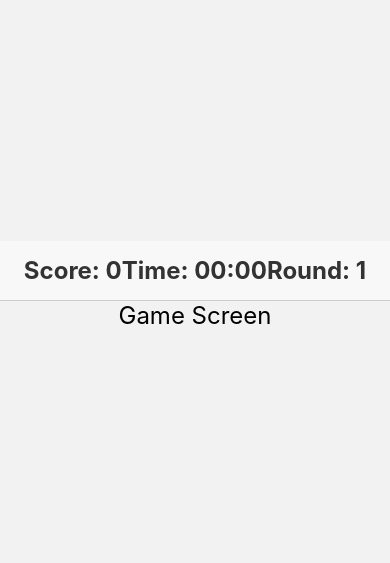
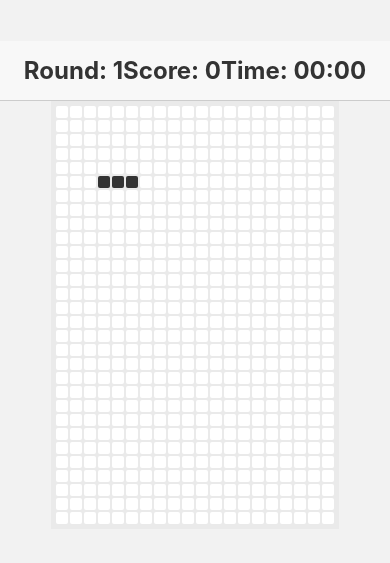
Before and after one commit to SometimesThinks/newtroSnake, a React Native app: screen /Game in a window 390 px wide. Shown: the part 137-700 px from the top of the page. Built offline with nearby package versions, Linux system fonts and the light colour scheme.

Commit message:
feat: 게임 바디 렌더링

```diff
--- /dev/null
+++ b/src/components/GameBody.tsx
@@ -0,0 +1,61 @@
+import React, { useState } from 'react';
+import styled from 'styled-components/native';
+
+const BOARD_WIDTH = 20;
+const BOARD_HEIGHT = 30;
+
+const GameBody = () => {
+  const [snake, setSnake] = useState([
+    [5, 5],
+    [4, 5],
+    [3, 5],
+  ]);
+
+  return (
+    <Board>
+      {Array.from({ length: BOARD_HEIGHT }).map((_, row) => (
+        <Row key={`row-${row}`}>
+          {Array.from({ length: BOARD_WIDTH }).map((_, col) => {
+            const isSnake = snake.some(([x, y]) => x === col && y === row);
+            return <Cell key={`cell-${row}-${col}`} isSnake={isSnake} />;
+          })}
+        </Row>
+      ))}
+    </Board>
+  );
+};
+
+const Board = styled.View`
+  background-color: #eaeaea;
+  padding: 4px;
+`;
+
+const Row = styled.View`
+  flex-direction: row;
+`;
+
+const Cell = styled.View<{ isSnake: boolean }>`
+  width: 12px;
+  height: 12px;
+  margin: 1px;
+  background-color: ${({ isSnake }) => (isSnake ? '#333' : '#fff')};
+  border-radius: 2px;
+`;
+
+const Container = styled.View`
+  flex: 1;
+  justify-content: center;
+  align-items: center;
+  background-color: #f0f0f0;
+  padding: 20px;
+  border-radius: 10px;
+  margin: 10px;
+  shadow-color: #000;
+`;
+
+const Text = styled.Text`
+  font-size: 24px;
+  color: #000;
+`;
+
+export default GameBody;
--- a/src/components/GameHeader.tsx
+++ b/src/components/GameHeader.tsx
@@ -4,9 +4,9 @@ import styled from 'styled-components/native';
 const GameHeader = () => {
   return (
     <Container>
+      <HeaderText>Round: 1</HeaderText>
       <HeaderText>Score: 0</HeaderText>
       <HeaderText>Time: 00:00</HeaderText>
-      <HeaderText>Round: 1</HeaderText>
     </Container>
   );
 };
--- a/src/screens/GameScreen.tsx
+++ b/src/screens/GameScreen.tsx
@@ -1,13 +1,13 @@
 import React from 'react';
 import styled from 'styled-components/native';
-import { useNavigation } from '@react-navigation/native';
 import GameHeader from '../components/GameHeader';
+import GameBody from '../components/GameBody';
 
 const GameScreen = () => {
   return (
     <Container>
       <GameHeader />
-      <Text>Game Screen</Text>
+      <GameBody />
     </Container>
   );
 };
```
